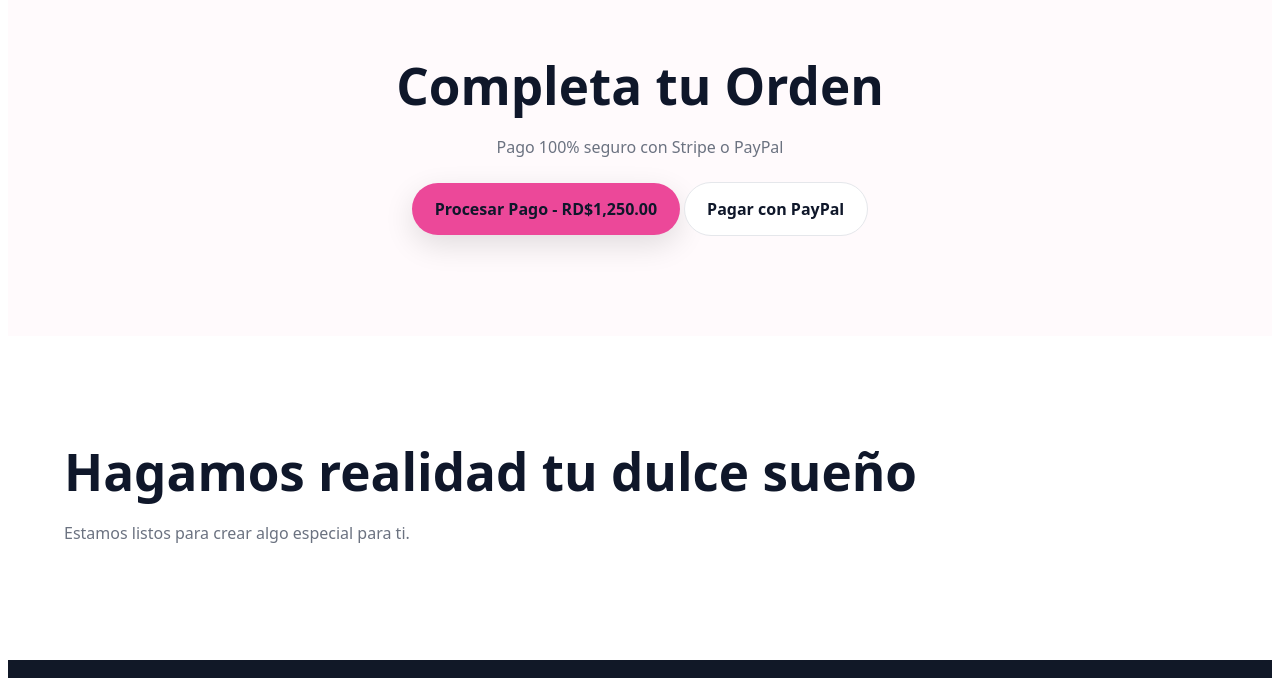
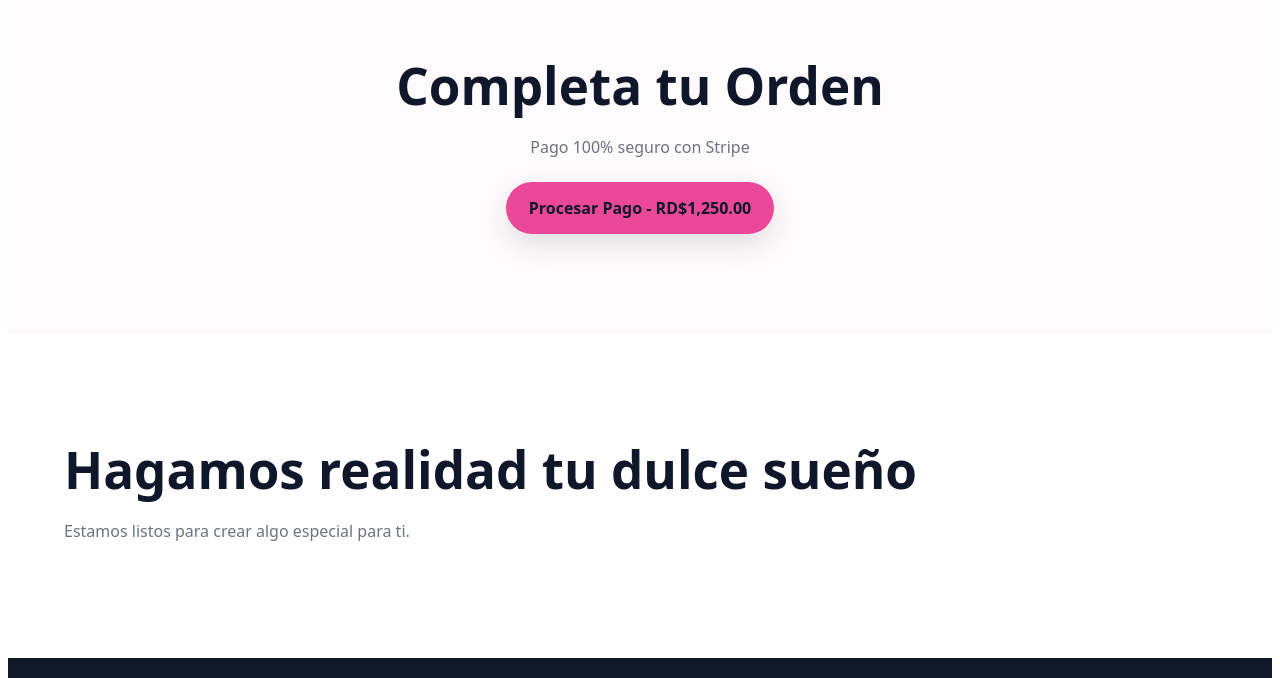
Before and after one commit to JLK1425/TheBakery, a plain HTML site: page index.html in a window 1280 px wide. Shown: the part 1960-2638 px from the top of the page. Drawn offline with Linux system fonts and the light colour scheme.

Commit message:
Actualizo sección de pago con enlace de Stripe

```diff
--- a/index.html
+++ b/index.html
@@ -82,10 +82,9 @@
   <section id="payment" class="section" style="background:#fffafc">
     <div class="container" style="text-align:center;">
       <h2><span>Completa tu</span> <span class="pink">Orden</span></h2>
-      <p class="muted" style="margin-bottom:24px;">Pago 100% seguro con Stripe o PayPal</p>
+      <p class="muted" style="margin-bottom:24px;">Pago 100% seguro con Stripe </p>
       <div class="cta">
-        <a href="https://buy.stripe.com/test_xxx" class="btn btn-primary" target="_blank">Procesar Pago - RD$1,250.00</a>
-        <a href="https://paypal.me/tuusuario" class="btn btn-ghost" target="_blank">Pagar con PayPal</a>
+        <a href="https://buy.stripe.com/test_5kQ4gzdMmh1bb5KaAw57W00" class="btn btn-primary" target="_blank">Procesar Pago - RD$1,250.00</a>
       </div>
     </div>
   </section>
```
